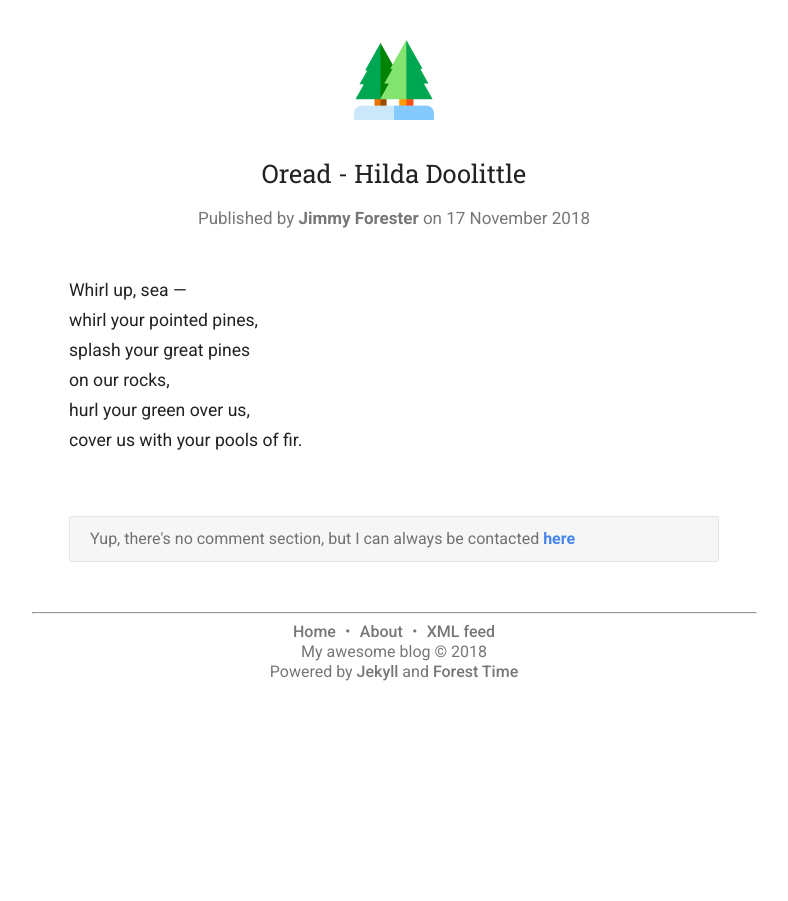
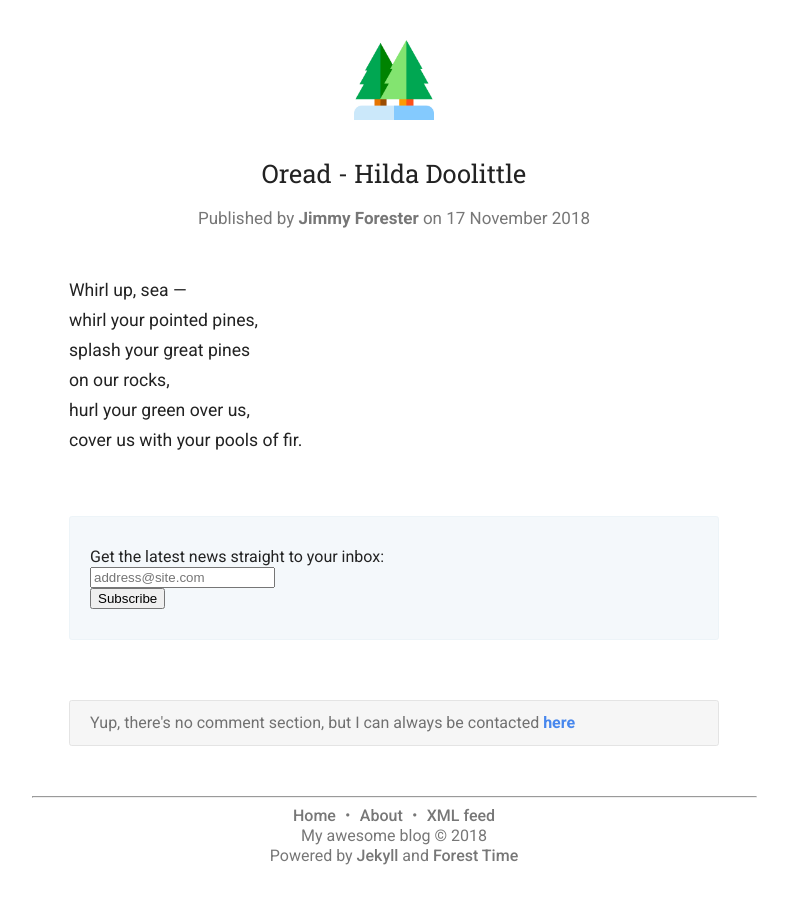
Before and after one commit to claudiuconstantin/forest-time-jekyll, a Jekyll site: the page built from _posts/2018-11-17-oread.md, in a window 1280 px wide. Shown: the whole page, without its empty margins (246-1034 px from the left). Built offline with Jekyll 4.4.1, drawn with Linux system fonts in a browser that asks for light colours; comment, search, counter and statistics services are not loaded.

Commit message:
Mailchimp support, feed fix

```diff
--- a/_config.yml
+++ b/_config.yml
@@ -17,6 +17,11 @@ permalink:            "/:title"
 paginate:             4
 paginate_path:        "/page:num"
 
+# Mailchimp newsletter
+mailchimp:
+  url:                "https://your-url-here.us6.list-manage.com/subscribe/post?u=your-u-here&amp;id=your-id-here"
+  inputName:          "your-input-name-here"
+
 # Custom parameters
 brandingFolder:       "/assets/icons"
 oldPostNoticeBefore:  2018-11-15 08:00:00 +0200 # display a notice for posts older than this date
--- a/_data/ui-text.yml
+++ b/_data/ui-text.yml
@@ -4,6 +4,7 @@ home              : "Home"
 back_to_home      : "Back to home"
 about             : "About"
 and               : "and"
+emailPlaceholder  : "address@site.com"
 onn               : "on" # for some reason "on" does not show up when used... !?
 of                : "of"
 here              : "here"
@@ -15,6 +16,8 @@ not_found_page    : "Oh, snap! Looks like this one doesn't exist anymore..."
 oldPostNotice     : "Dear reader, this piece was moved here from an older address. If you notice something wrong, let me know " # will be followed by a "here" link
 noComments        : "Yup, there's no comment section, but I can always be contacted " # will be followed by a "here" link
 next              : "Next"
+newsletterNotice  : "Get the latest news straight to your inbox:"
+subscribe         : "Subscribe"
 xml_feed          : "XML feed"
 
 months:
--- /dev/null
+++ b/_includes/subscribe-form.html
@@ -0,0 +1,21 @@
+{% if site.mailchimp %}
+<!-- Begin Mailchimp Signup Form -->
+<link href="//cdn-images.mailchimp.com/embedcode/horizontal-slim-10_7.css" rel="stylesheet" type="text/css">
+<style type="text/css">#mc_embed_signup { clear: left; padding: 30px 20px; }</style>
+<div id="mc_embed_signup" class="alert alert-custom">
+    <label style="text-align: center;">{{ site.data.ui-text.newsletterNotice }}</label>
+    <form action="{{ site.mailchimp.url }}" method="post" id="mc-embedded-subscribe-form" name="mc-embedded-subscribe-form"
+        class="validate" target="_blank" novalidate>
+        <div id="mc_embed_signup_scroll">
+            <input type="email" value="" name="EMAIL" class="email" id="mce-EMAIL" placeholder="{{ site.data.ui-text.emailPlaceholder }}"
+                required>
+            <!-- real people should not fill this in and expect good things - do not remove this or risk form bot signups-->
+            <div style="position: absolute; left: -5000px;" aria-hidden="true"><input type="text" name="{{ site.mailchimp.inputName }}"
+                    tabindex="-1" value=""></div>
+            <div class="clear"><input type="submit" value="{{ site.data.ui-text.subscribe }}" name="subscribe" id="mc-embedded-subscribe"
+                    class="button"></div>
+        </div>
+    </form>
+</div>
+<!--End mc_embed_signup-->
+{% endif %}
--- a/_layouts/post.html
+++ b/_layouts/post.html
@@ -39,5 +39,7 @@ layout: default
 
 	<div id="content"> {{ content }} </div>
 
+	{% include subscribe-form.html %}
+
 	{% include comments.html %}
 </article>
--- a/_sass/main.scss
+++ b/_sass/main.scss
@@ -571,7 +571,7 @@ a.phantom {
     padding: .75rem 1.25rem;
     margin-bottom: 3rem;
     border: 1px solid transparent;
-    border-radius: .15rem;
+    border-radius: .17rem;
     margin-top: 60px;
 }
 
@@ -580,3 +580,8 @@ a.phantom {
     background-color: #f6f6f6;
     border-color: #e4e4e4;
 }
+
+.alert-custom {
+    border: 1px solid #edf4f8;
+    background: #f4f8fb;
+}
--- a/feed.xml
+++ b/feed.xml
@@ -11,10 +11,10 @@ layout: null
       {% unless post.link %}
       <item>
         <title>{{ post.title | xml_escape }}</title>
-        <link>{{ site.url | prepend: site.baseurl }}{{ post.url | remove_first: '/' }}</link>
+        <link>{{ site.url | append: site.baseurl }}{{ post.url | remove_first: '/' }}</link>
         <description>{{ post.content | xml_escape }}</description>
         <pubDate>{{ post.date | date: "%a, %d %b %Y %H:%M:%S %z" }}</pubDate>
-        <guid isPermaLink="true">{{ site.url }}{{ post.url | remove_first: '/' }}</guid>
+        <guid isPermaLink="true">{{ site.url | append: site.baseurl }}{{ post.url | remove_first: '/' }}</guid>
       </item>
       {% endunless %}
     {% endfor %}
```
Also changed, not shown: Gemfile.lock, forest-time-jekyll.gemspec.
